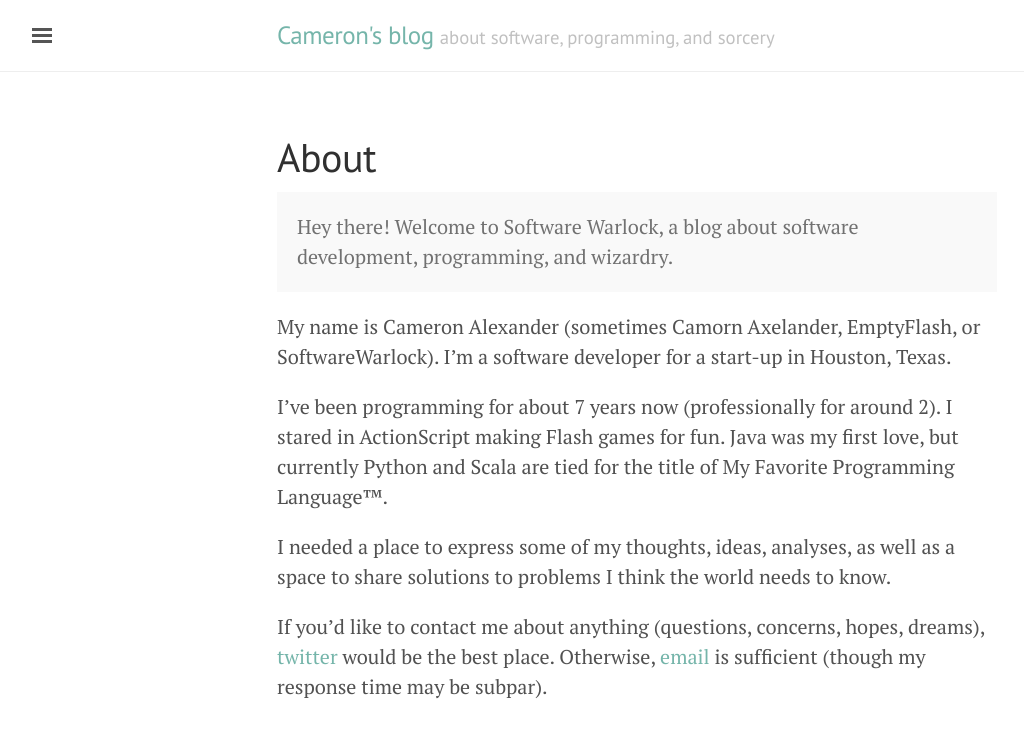
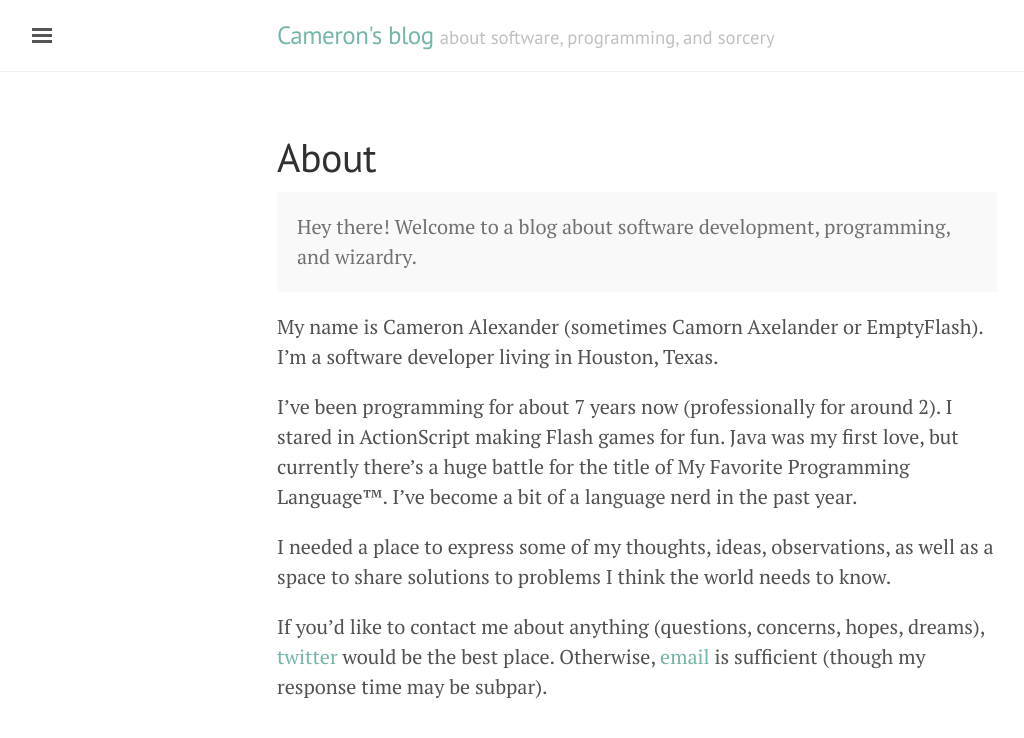
Before and after one commit to emptyflash/emptyflash.github.io, a Jekyll site: the page built from about.md, in a window 1280 px wide. Shown: the top 738 px of the page, without its empty margins (3-1027 px from the left). Built offline with Jekyll 4.4.1, drawn with Linux system fonts in a browser that asks for light colours.

Commit message:
Update about.md

```diff
--- a/about.md
+++ b/about.md
@@ -4,13 +4,13 @@ title: About
 ---
 
 <p class="message">
-  Hey there! Welcome to Software Warlock, a blog about software development, programming, and wizardry.
+  Hey there! Welcome to a blog about software development, programming, and wizardry.
 </p>
 
-My name is Cameron Alexander (sometimes Camorn Axelander, EmptyFlash, or SoftwareWarlock). I’m a software developer for a start-up in Houston, Texas.
+My name is Cameron Alexander (sometimes Camorn Axelander or EmptyFlash). I’m a software developer living in Houston, Texas.
 
-I've been programming for about 7 years now (professionally for around 2). I stared in ActionScript making Flash games for fun. Java was my first love, but currently Python and Scala are tied for the title of My Favorite Programming Language&trade;.
+I've been programming for about 7 years now (professionally for around 2). I stared in ActionScript making Flash games for fun. Java was my first love, but currently there's a huge battle for the title of My Favorite Programming Language&trade;. I've become a bit of a language nerd in the past year.
 
-I needed a place to express some of my thoughts, ideas, analyses, as well as a space to share solutions to problems I think the world needs to know.
+I needed a place to express some of my thoughts, ideas, observations, as well as a space to share solutions to problems I think the world needs to know.
 
-If you'd like to contact me about anything (questions, concerns, hopes, dreams), [twitter](https://twitter.com/SoftwareWarlock) would be the best place. Otherwise, [email](mailto:emptyflash@gmail.com) is sufficient (though my response time may be subpar).
+If you'd like to contact me about anything (questions, concerns, hopes, dreams), [twitter](https://twitter.com/emptyflash) would be the best place. Otherwise, [email](mailto:emptyflash@gmail.com) is sufficient (though my response time may be subpar).
```
